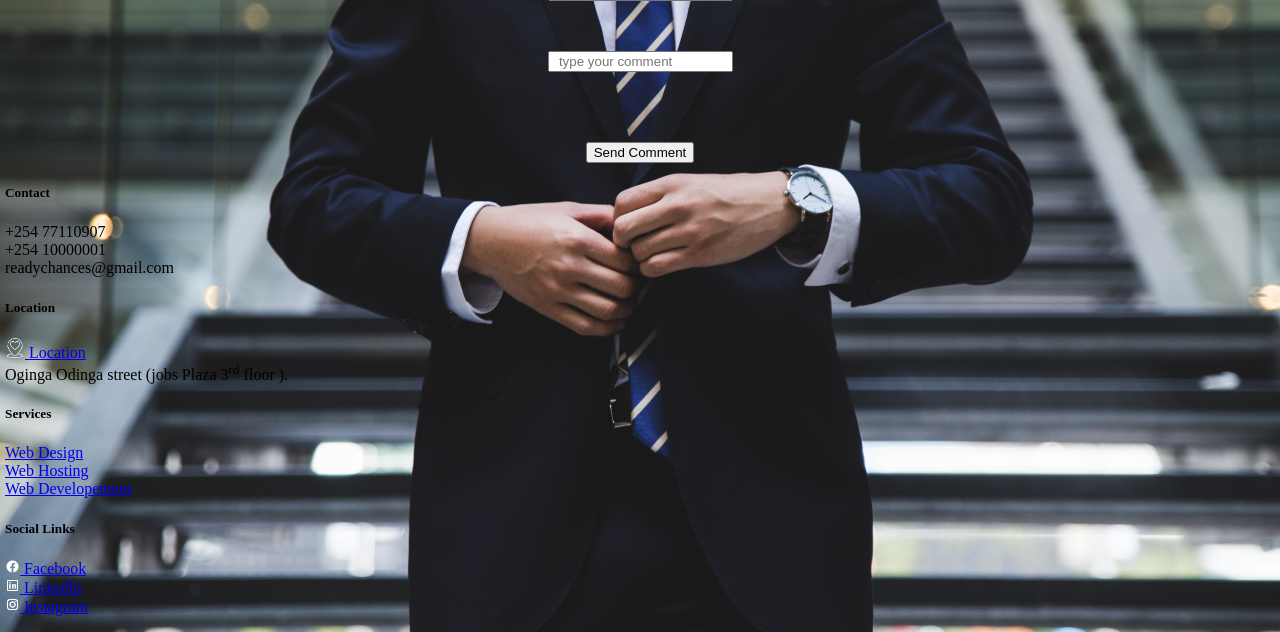
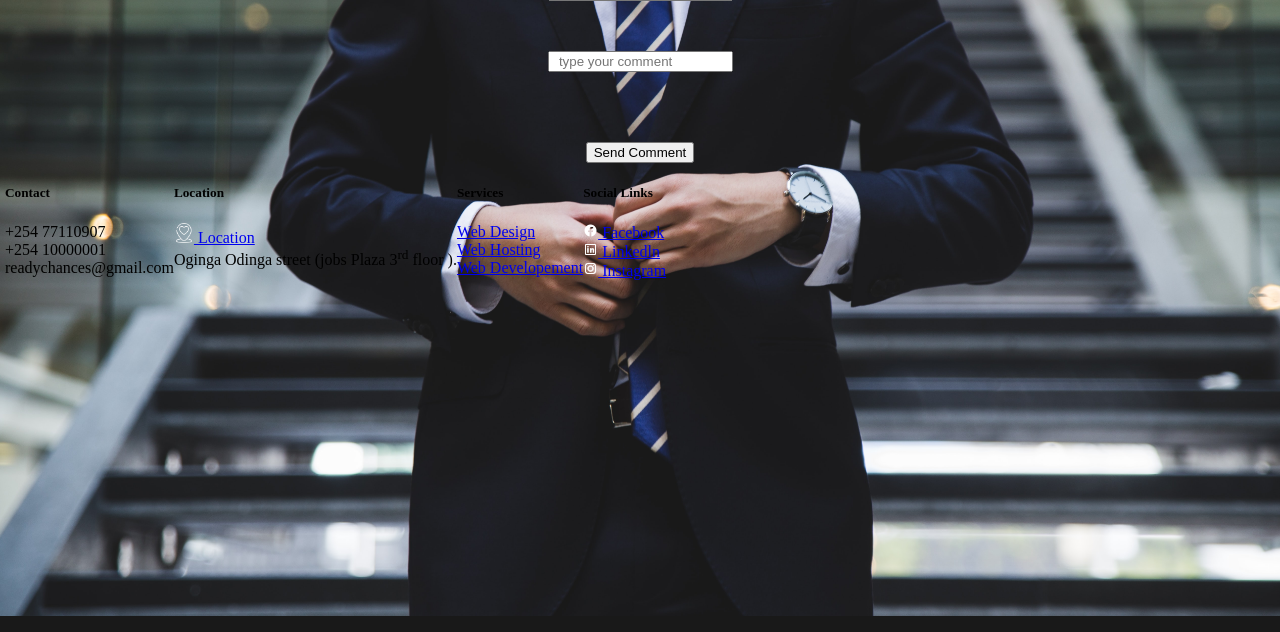
Before and after one commit to uhuru-rawlings/ready-chances, a PHP site: page /comment.html in a window 1280 px wide. Shown: the part 184-816 px from the top of the page. Run offline with PHP 8.4, Linux system fonts and the light colour scheme.

Commit message:
set footer content horizontally

```diff
--- a/comment.css
+++ b/comment.css
@@ -45,3 +45,8 @@ form,
 .btn {
     padding-top: 70px;
 }
+
+footer {
+    display: flex;
+    flex-direction: row;
+}
--- a/comment.html
+++ b/comment.html
@@ -42,7 +42,7 @@
             <button id="btncomment" type="button">Send Comment</button>
         </div>
     </div>
-    <footer>
+
     <!-- footer -->
     <footer>
         <!-- contact -->
```
Lines whose indentation alone changed are shown as unchanged.
